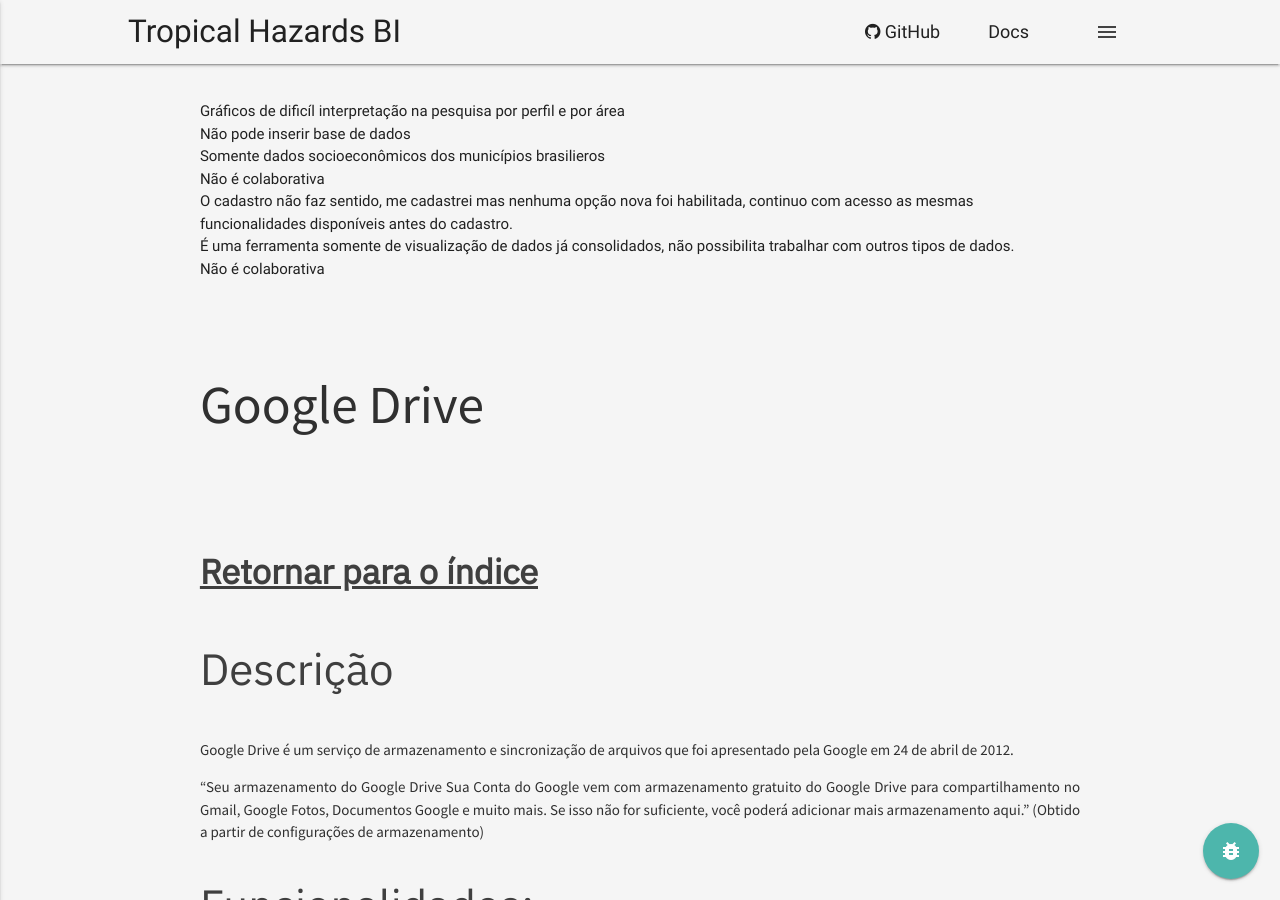
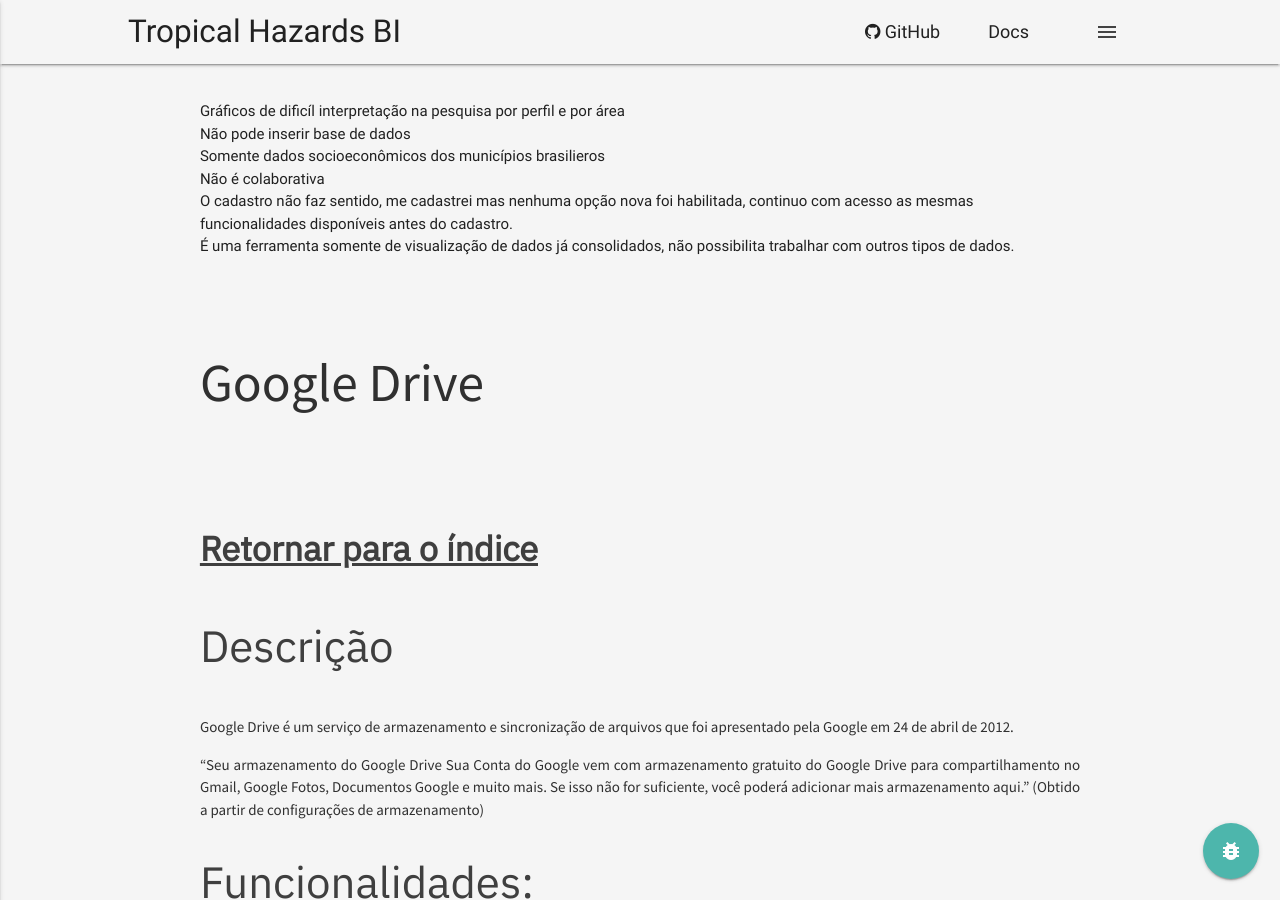
Before and after one commit to fga-eps-mds/2018.1-TropicalHazards-BI, a Jekyll site: the page built from docs/product/analise-mercado.md, in a window 1280 px wide and 900 px high, scrolled down 3075 px. Built offline with Jekyll 4.4.1, drawn with Linux system fonts in a browser that asks for light colours; our own code applies the rules of GitHub Pages for plain Markdown files.

Commit message:
[DOC] Fixing double text

```diff
--- a/docs/product/analise-mercado.md
+++ b/docs/product/analise-mercado.md
@@ -64,7 +64,6 @@
   - Não é colaborativa
   - O cadastro não faz sentido, me cadastrei mas nenhuma opção nova foi habilitada, continuo com acesso as mesmas funcionalidades disponíveis antes do cadastro.
   - É uma ferramenta somente de visualização de dados já consolidados, não possibilita trabalhar com outros tipos de dados.
-  - Não é colaborativa
 
 <h2 id="google-drive"/> Google Drive
 
```
